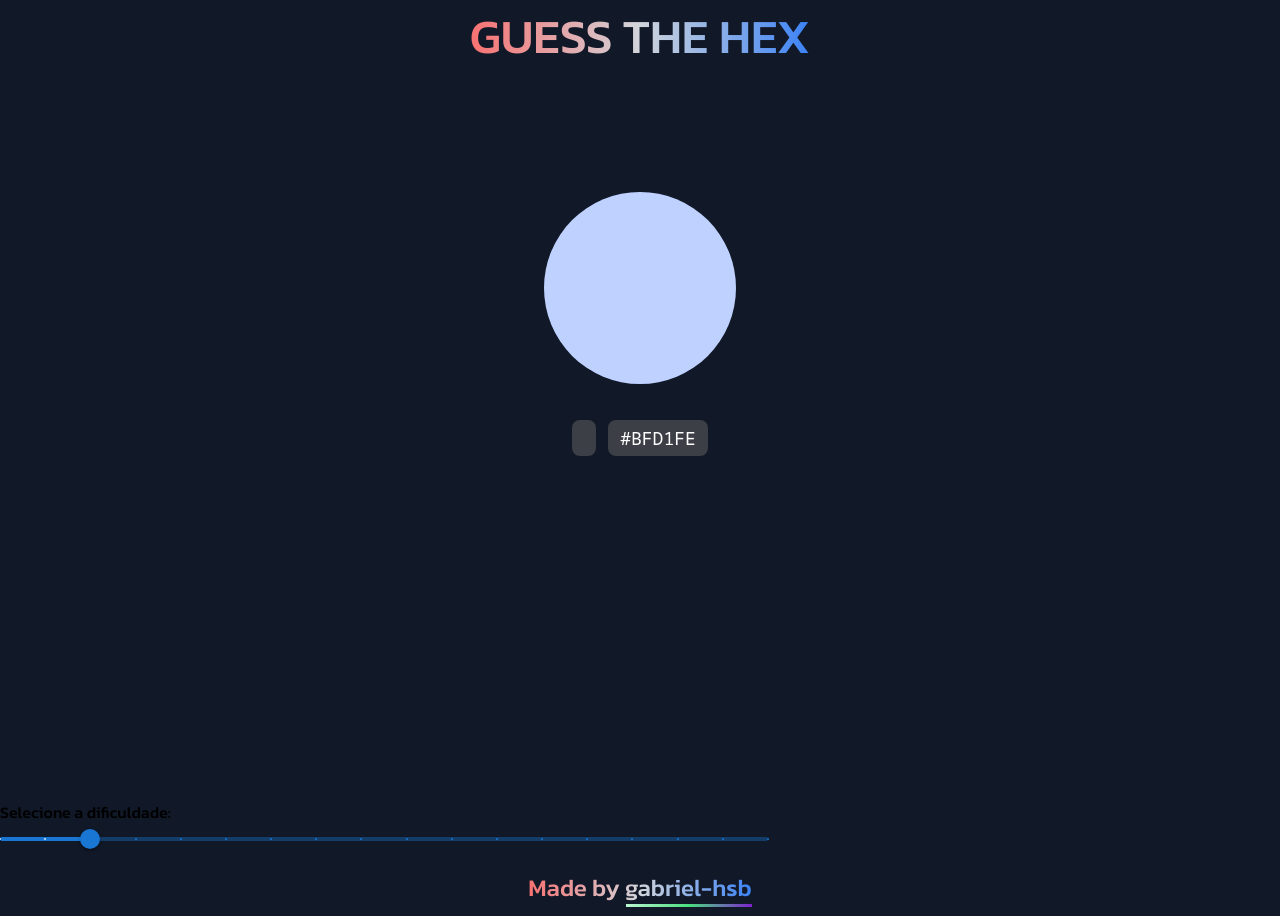
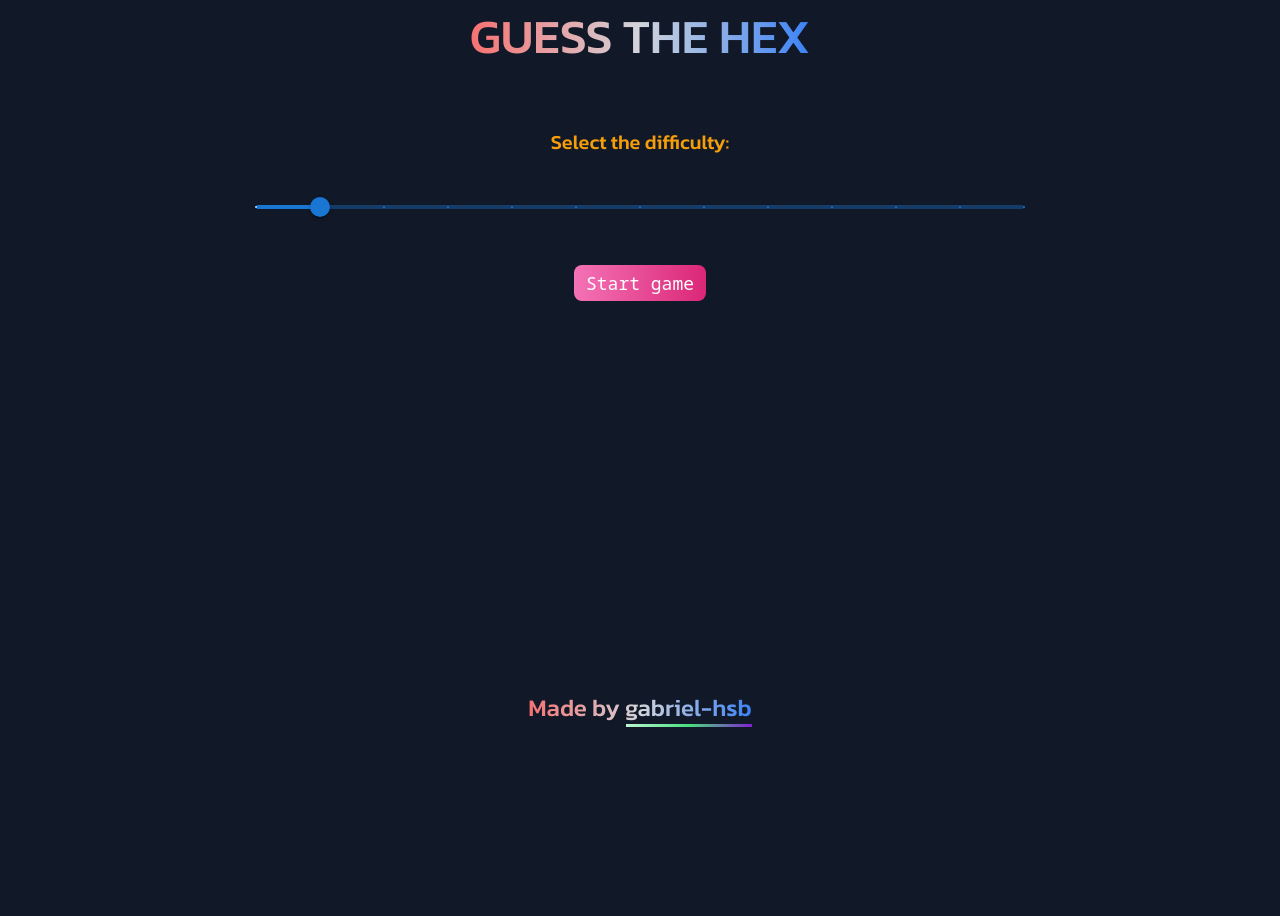
Before and after one commit to gabriel-hsb/guess-the-hex, a React (Vite) app: page / in a window 1280 px wide. After the commit the page ends 800 px from the top, so only its background shows below. Built offline with nearby package versions, Linux system fonts and the light colour scheme.

Commit message:
feat difficulty changeable, fix random answer, general styles

```diff
--- a/src/App.jsx
+++ b/src/App.jsx
@@ -1,38 +1,37 @@
-import { useEffect, useState } from 'react'
+import { GlobalStorage } from '@/GlobalStorage'
+import { useState } from 'react'
 
 import { BrowserRouter, Route, Routes } from 'react-router-dom'
 
-import { GlobalStorage } from '@/GlobalStorage'
-
 import Footer from '@/components/Footer'
+import GameOptions from '@/components/GameOptions'
 import Header from '@/components/Header'
 import NotFound from '@/components/NotFound'
 import TextToColorGame from '@/components/TextToColorGame'
-import GameOptions from './components/GameOptions'
 
 function App() {
   // to reset component
   const [key, setKey] = useState(0)
-  const [foo, setFoo] = useState(localStorage.getItem('difficulty'))
+  const [foo, setFoo] = useState(3)
 
-  useEffect(() => {
-    const handleStorageChange = () => {
-      setFoo(localStorage.getItem('difficulty'))
-    }
+  const [gameStarted, setGameStarted] = useState(false)
 
-    window.addEventListener('storage', handleStorageChange)
+  // useEffect(() => {
+  //   const handleStorageChange = () => {
+  //     setFoo(localStorage.getItem('difficulty'))
+  //   }
 
-    return () => {
-      window.removeEventListener('storage', handleStorageChange)
-    }
-  }, [])
+  //   window.addEventListener('storage', handleStorageChange)
 
-  const updateFoo = (newFoo) => {
-    localStorage.setItem('difficulty', newFoo)
-    setFoo(newFoo)
-  }
+  //   return () => {
+  //     window.removeEventListener('storage', handleStorageChange)
+  //   }
+  // }, [])
 
-  console.log(foo)
+  // const updateFoo = (newFoo) => {
+  //   localStorage.setItem('difficulty', newFoo)
+  //   setFoo(newFoo)
+  // }
 
   return (
     <>
@@ -43,12 +42,25 @@ function App() {
             <Route
               path="/"
               element={
-                <TextToColorGame key={key} setKey={setKey} buttonsQty={foo} />
+                gameStarted ? (
+                  <TextToColorGame
+                    key={key}
+                    setKey={setKey}
+                    buttonsQty={foo}
+                    setGameStarted={setGameStarted}
+                    gameStarted={gameStarted}
+                  />
+                ) : (
+                  <GameOptions
+                    setFoo={setFoo}
+                    setGameStarted={setGameStarted}
+                    gameStarted={gameStarted}
+                  />
+                )
               }
             />
             <Route path="*" element={NotFound} />
           </Routes>
-          <GameOptions updateFoo={updateFoo} />
           <Footer />
         </BrowserRouter>
       </GlobalStorage>
--- a/src/GlobalStorage.jsx
+++ b/src/GlobalStorage.jsx
@@ -1,13 +1,11 @@
-import { createContext, useState } from 'react'
+import { createContext } from 'react'
 
 export const GlobalContext = createContext()
 
 export const GlobalStorage = ({ children }) => {
-  const [gameStarted, setGameStarted] = useState(false)
+  const foo = 'foo'
 
   return (
-    <GlobalContext.Provider value={{ setGameStarted, gameStarted }}>
-      {children}
-    </GlobalContext.Provider>
+    <GlobalContext.Provider value={{ foo }}>{children}</GlobalContext.Provider>
   )
 }
--- a/src/components/Footer.jsx
+++ b/src/components/Footer.jsx
@@ -1,9 +1,4 @@
-import { GlobalContext } from '@/GlobalStorage'
-import { useContext } from 'react'
-
 const Footer = () => {
-  const global = useContext(GlobalContext)
-
   return (
     <footer className="text-center">
       <p className="relative inline-block bg-gradient-to-r from-red-400 via-gray-300 to-blue-500 bg-clip-text py-3 font-kanit text-2xl text-transparent">
@@ -15,7 +10,6 @@ const Footer = () => {
           gabriel-hsb
         </a>
       </p>
-      {global.foo}
     </footer>
   )
 }
--- a/src/components/GameOptions.jsx
+++ b/src/components/GameOptions.jsx
@@ -1,37 +1,34 @@
 import { Slider } from '@mui/material'
 
-import { useContext, useEffect } from 'react'
+import Button from '@/components/ui/button'
 
-import { GlobalContext } from '@/GlobalStorage'
-
-const GameOptions = ({ updateFoo }) => {
-  const { gameStarted } = useContext(GlobalContext)
-
+const GameOptions = ({ setFoo, setGameStarted }) => {
   function handleSlider(value) {
-    updateFoo(value)
+    setFoo(value)
   }
 
-  useEffect(() => {
-    localStorage.getItem('difficulty')
-  }, [])
-
   return (
-    <section className="w-full max-w-3xl">
-      <div>
-        Selecione a dificuldade:
+    <section className="m-auto h-[75dvh] w-full max-w-3xl pt-12 text-center text-xl text-amber-500">
+      Select the difficulty:
+      <div className="my-9">
         <Slider
           aria-label="Difficulty"
-          defaultValue={5}
           getAriaValueText={handleSlider}
           valueLabelDisplay="auto"
           shiftStep={1}
+          defaultValue={4}
           step={1}
           marks
           min={3}
-          max={20}
-          disabled={gameStarted}
+          max={15}
         />
       </div>
+      <Button
+        className="bg-gradient-to-r from-pink-400 to-pink-600"
+        onClick={() => setGameStarted(true)}
+      >
+        Start game
+      </Button>
     </section>
   )
 }
--- a/src/components/TextToColorGame.jsx
+++ b/src/components/TextToColorGame.jsx
@@ -1,9 +1,15 @@
-import { GlobalContext } from '@/GlobalStorage'
-import { useContext, useEffect, useRef, useState } from 'react'
+import { useEffect, useRef, useState } from 'react'
+
+import { Tilt } from 'react-tilt'
 
 import Button from '@/components/ui/button'
 
-const TextToColorGame = ({ setKey, buttonsQty }) => {
+const TextToColorGame = ({
+  setKey,
+  buttonsQty,
+  setGameStarted,
+  gameStarted,
+}) => {
   const [correctAnswer, setCorrectAnswer] = useState('')
   const [isAnswerRight, setIsAnswerRight] = useState(null)
   const [showFeedback, setShowFeedback] = useState(false)
@@ -15,7 +21,16 @@ const TextToColorGame = ({ setKey, buttonsQty }) => {
   const coloredDiv = useRef()
   const feedbackText = useRef()
 
-  const { gameStarted, setGameStarted } = useContext(GlobalContext)
+  const defaultOptions = {
+    reverse: true, // reverse the tilt direction
+    max: 35, // max tilt rotation (degrees)
+    perspective: 1000, // Transform perspective, the lower the more extreme the tilt gets.
+    speed: 1000, // Speed of the enter/exit transition
+    transition: true, // Set a transition on enter/exit.
+    reset: true, // If the tilt effect has to be reset on exit.
+    easing: 'cubic-bezier(.03,.98,.52,.99)', // Easing on enter/exit.
+    scale: 1,
+  }
 
   useEffect(() => {
     setShowFeedback(false)
@@ -24,8 +39,7 @@ const TextToColorGame = ({ setKey, buttonsQty }) => {
     setCorrectAnswer(newCorrectAnswer)
     coloredDiv.current.style.backgroundColor = correctAnswer
 
-    let random = Math.random().toFixed() * buttonColors.length - 1
-    if (random <= 1) random = 1
+    const random = Math.floor(Math.random() * buttonsQty)
 
     setButtonColors((prevColors) => {
       const newColors = [...prevColors]
@@ -66,13 +80,16 @@ const TextToColorGame = ({ setKey, buttonsQty }) => {
   }
 
   return (
-    <section className="m-auto h-[calc(100vh-5rem)] max-w-2xl pt-28">
+    <section className="m-auto flex h-[calc(100vh-5rem)] max-w-2xl flex-col items-center pt-16">
+      <div className="pb-16">
         <div className="flex flex-col items-center justify-center gap-6">
+          <Tilt options={defaultOptions}>
             <div
               ref={coloredDiv}
               style={{ backgroundColor: correctAnswer }}
               className="size-48 rounded-full"
             />
+          </Tilt>
 
           <div className="mt-3 flex flex-wrap justify-center gap-3">
             {buttonColors.map((color, i) => (
@@ -85,12 +102,22 @@ const TextToColorGame = ({ setKey, buttonsQty }) => {
 
         <span
           ref={feedbackText}
-        className="mt-3 block w-full text-center text-2xl"
+          className="mt-3 block h-4 w-full text-center text-2xl"
         >
           {showFeedback &&
             gameStarted &&
             (isAnswerRight ? 'Right Answer!' : 'Wrong Answer')}
         </span>
+      </div>
+
+      <Button
+        className={
+          'bg-gradient-to-r from-yellow-200 via-pink-200 to-pink-400 text-black/80'
+        }
+        onClick={() => location.reload()}
+      >
+        Restart game
+      </Button>
     </section>
   )
 }
--- a/src/components/ui/button.jsx
+++ b/src/components/ui/button.jsx
@@ -1,7 +1,12 @@
-const Button = ({ children, ...props }) => {
+import { twMerge } from 'tailwind-merge'
+
+const Button = ({ children, className, ...props }) => {
   return (
     <button
-      className="rounded-lg bg-[#3c3f46] px-3 py-1 font-mono text-lg text-white disabled:bg-[#272728]"
+      className={twMerge(
+        'inline-block w-fit rounded-lg bg-[#3c3f46] px-3 py-1 font-mono text-lg text-white hover:bg-[#47494e] disabled:bg-[#272728]',
+        className,
+      )}
       {...props}
     >
       {children}
```
Also changed, not shown: package.json (+5 -3 lines), 1 other file (tests, documents, lock files or other folders). Lines whose indentation alone changed are shown as unchanged.
